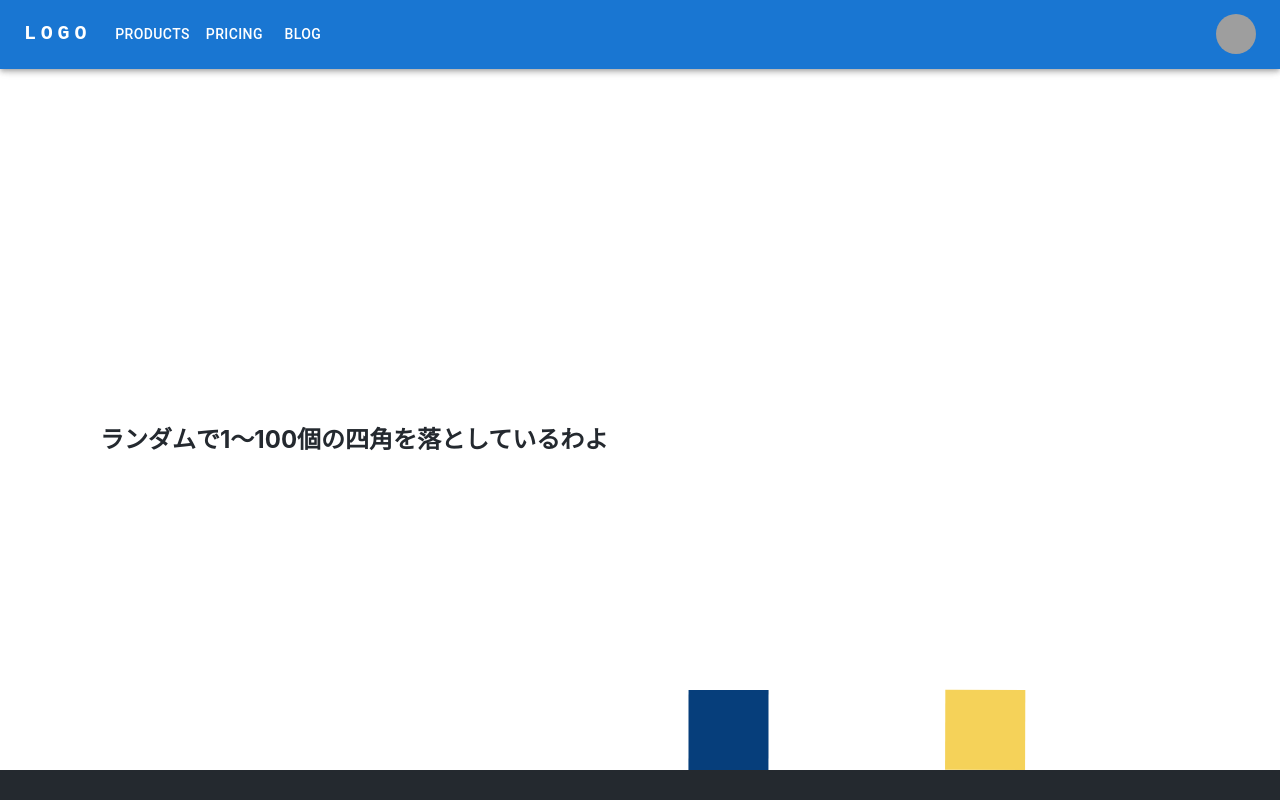
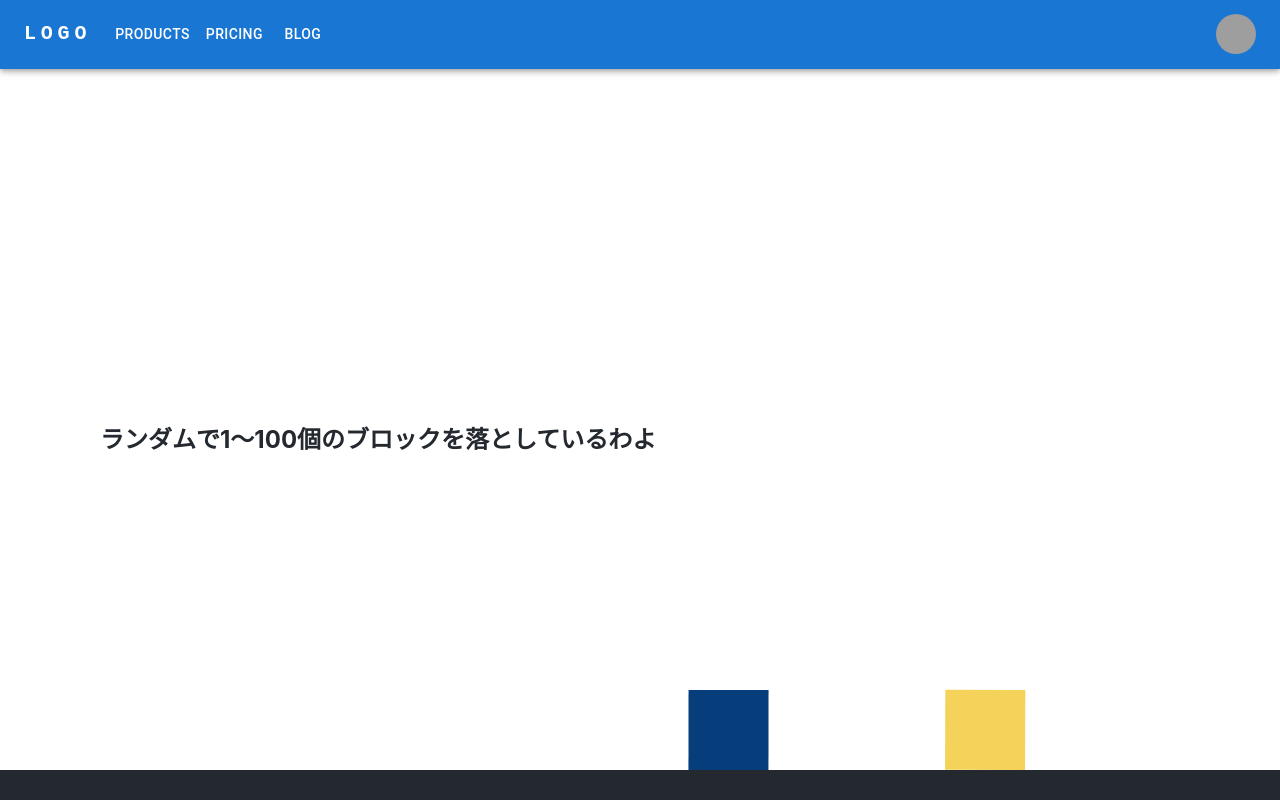
Before and after one commit to Shunkicreate/wakuwaku_Hackz, a React (Create React App) app: page / in a window 1280 px wide. Built offline with nearby package versions, Linux system fonts and the light colour scheme; grey boxes are pictures that could not be loaded.

Commit message:
どうでもいい修正

```diff
--- a/src/pages/home/ContentsCanvas/ContentsCanvas.tsx
+++ b/src/pages/home/ContentsCanvas/ContentsCanvas.tsx
@@ -91,11 +91,10 @@ const ContentsCanvas = (): JSX.Element => {
   const runner = Runner.create();
   Runner.run(runner, engine);
 
-  console.log("hello");
   return (
     <CanvasArea>
       <BackGroundMessage>
-        ランダムで1〜{MAX_QUANTITY}個の四角を落としているわよ
+        ランダムで1〜{MAX_QUANTITY}個のブロックを落としているわよ
       </BackGroundMessage>
     </CanvasArea>
   );
```
